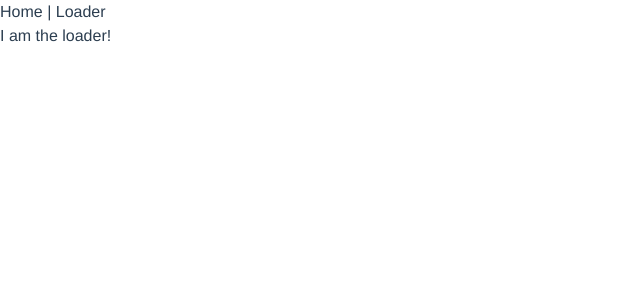
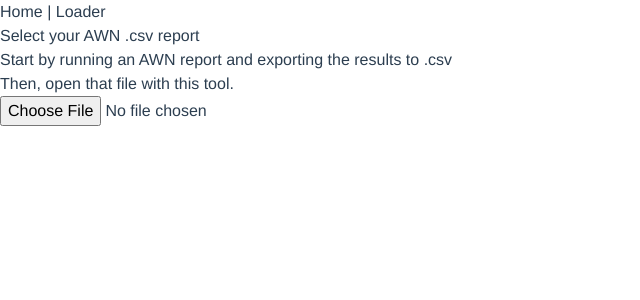
Before and after one commit to jamesmskelsey/awn-vue, a Vue app: page /#/loader in a window 1280 px wide. Shown: the top 300 px of the page, without its empty margins (0-640 px from the left). Built offline with nearby package versions, Linux system fonts and the light colour scheme; what vuefire would draw is missing.

Commit message:
add file input to loader.vue

```diff
--- a/src/views/Loader.vue
+++ b/src/views/Loader.vue
@@ -9,7 +9,10 @@ export default {
 </style>
 
 <template>
-    <div>
-        I am the loader!
+    <div class="m-4">
+        <h1 class="text-2xl">Select your AWN .csv report</h1>
+        <p>Start by running an AWN report and exporting the results to .csv</p>
+        <p>Then, open that file with this tool.</p>
+        <input type="file" id="awnReport" v-on:change="handleAwnReport($data, $event)">
     </div>
 </template>
```
